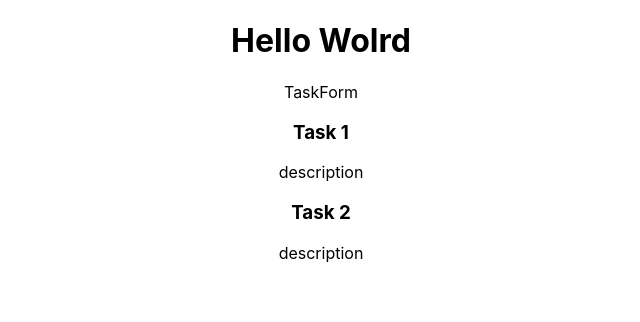
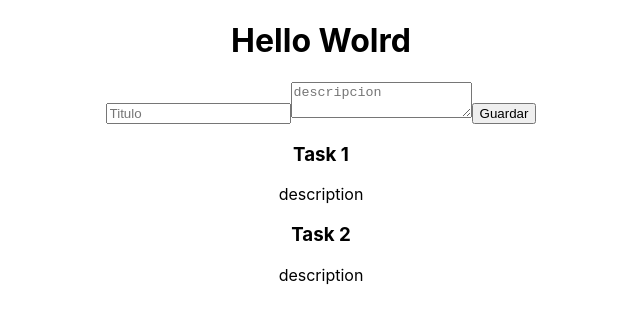
Before and after one commit to Edwardb11/react-redux-crud, a React (Create React App) app: page / in a window 1280 px wide. Shown: the top 322 px of the page, without its empty margins (319-959 px from the left). Built offline with nearby package versions, Linux system fonts and the light colour scheme.

Commit message:
feat:setting basic for form

```diff
--- a/src/components/TaskForm.js
+++ b/src/components/TaskForm.js
@@ -1,9 +1,37 @@
-import React from 'react'
+import React, { useState } from "react";
 
 const TaskForm = () => {
+  const [task, setTasks] = useState({
+    title: "",
+    description: "",
+  });
+  const handleChange = (e) => {
+    setTasks({
+      ...task,
+      [e.target.name]: e.target.value,
+    });
+  };
+
+  const handleSubmit = (e) => {
+    e.preventDefault();
+    console.log(task);
+  };
   return (
-    <div>TaskForm</div>
-  )
-}
+    <form onSubmit={handleSubmit}>
+      <input
+        name="title"
+        type="text"
+        placeholder="Titulo"
+        onChange={handleChange}
+      />
+      <textarea
+        name="description"
+        placeholder="descripcion"
+        onChange={handleChange}
+      />
+      <button>Guardar</button>
+    </form>
+  );
+};
 
-export default TaskForm
+export default TaskForm;
```
